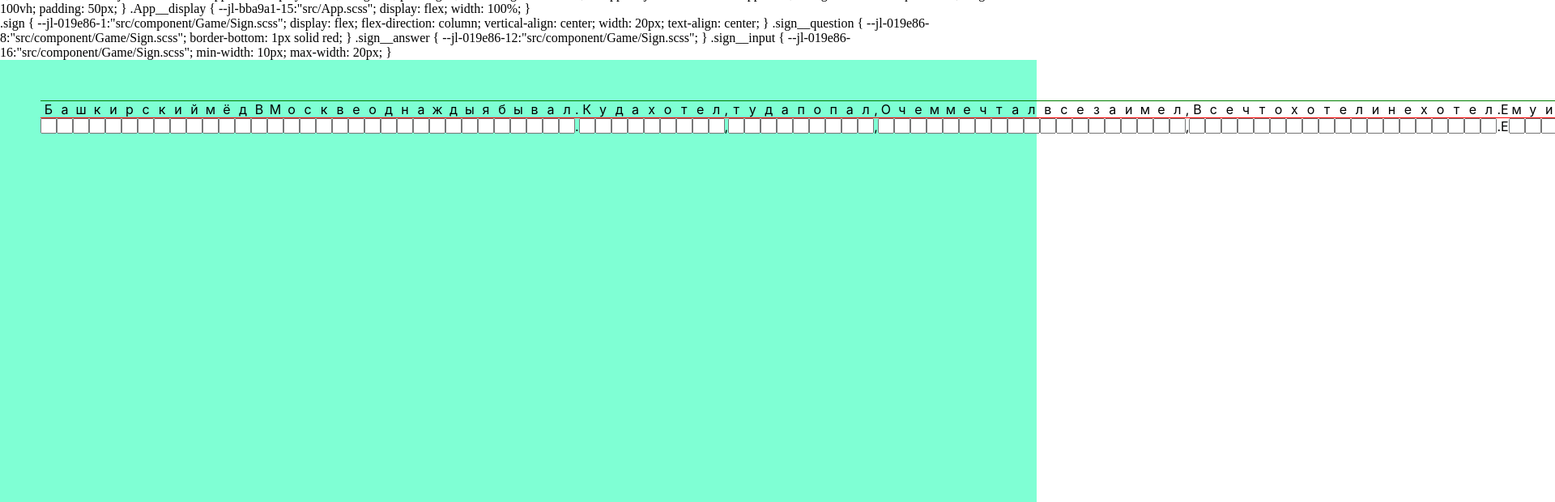
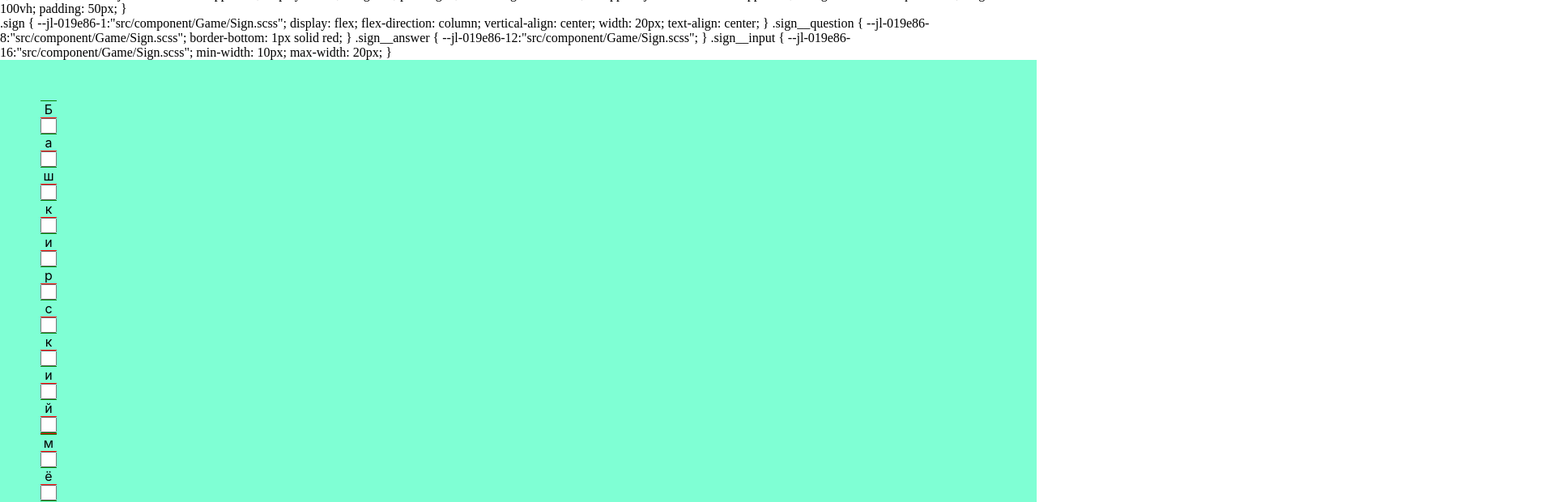
Before and after one commit to BTchorzewski/rulphabet, a React (Create React App) app: page / in a window 1280 px wide. Shown: the part 2320-2940 px from the top of the page at 81% size, 1920 px wide, since content can reach past the window. Built offline with nearby package versions, Linux system fonts and the light colour scheme.

Commit message:
Cleaned up App styling.

```diff
--- a/src/App.scss
+++ b/src/App.scss
@@ -11,10 +11,4 @@
   background-color: aquamarine;
   height: 100vh;
   padding: 50px;
-
-  &__display {
-
-    display: flex;
-    width: 100%;
-  }
 }
```
